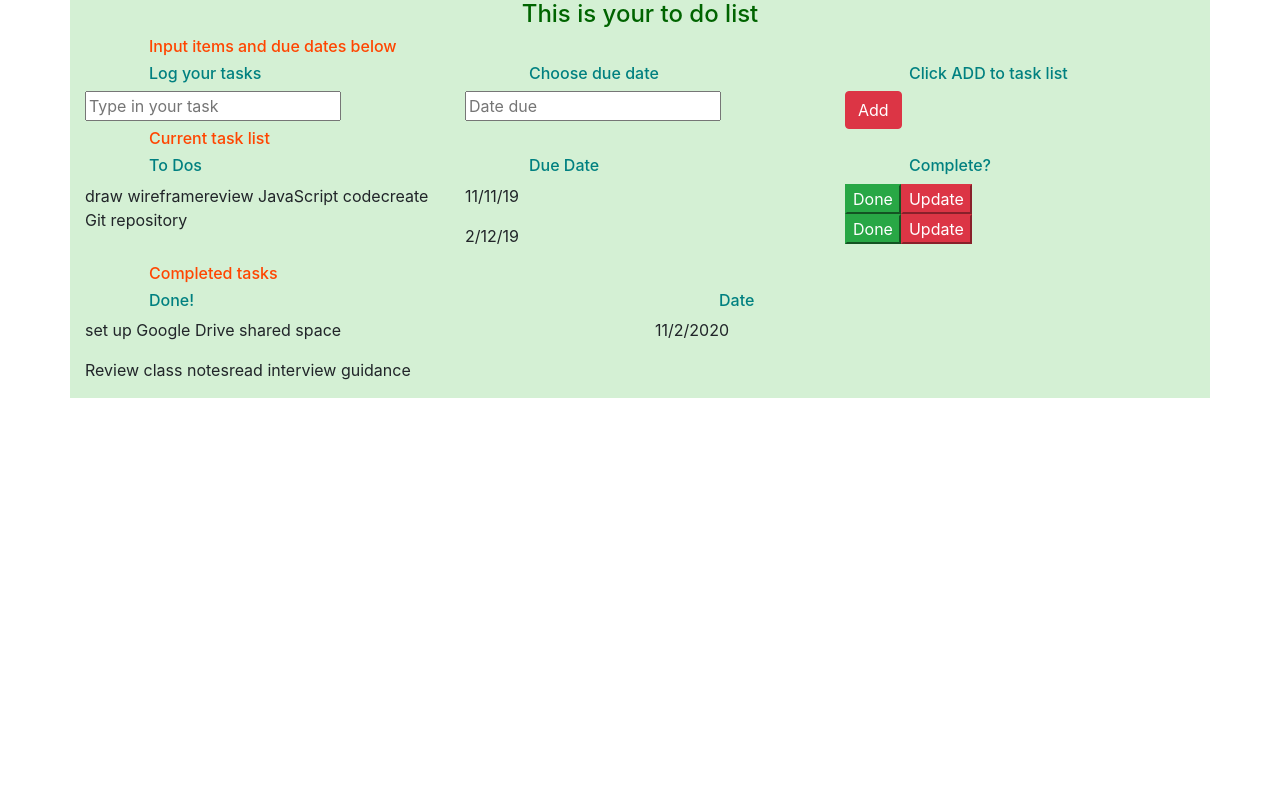
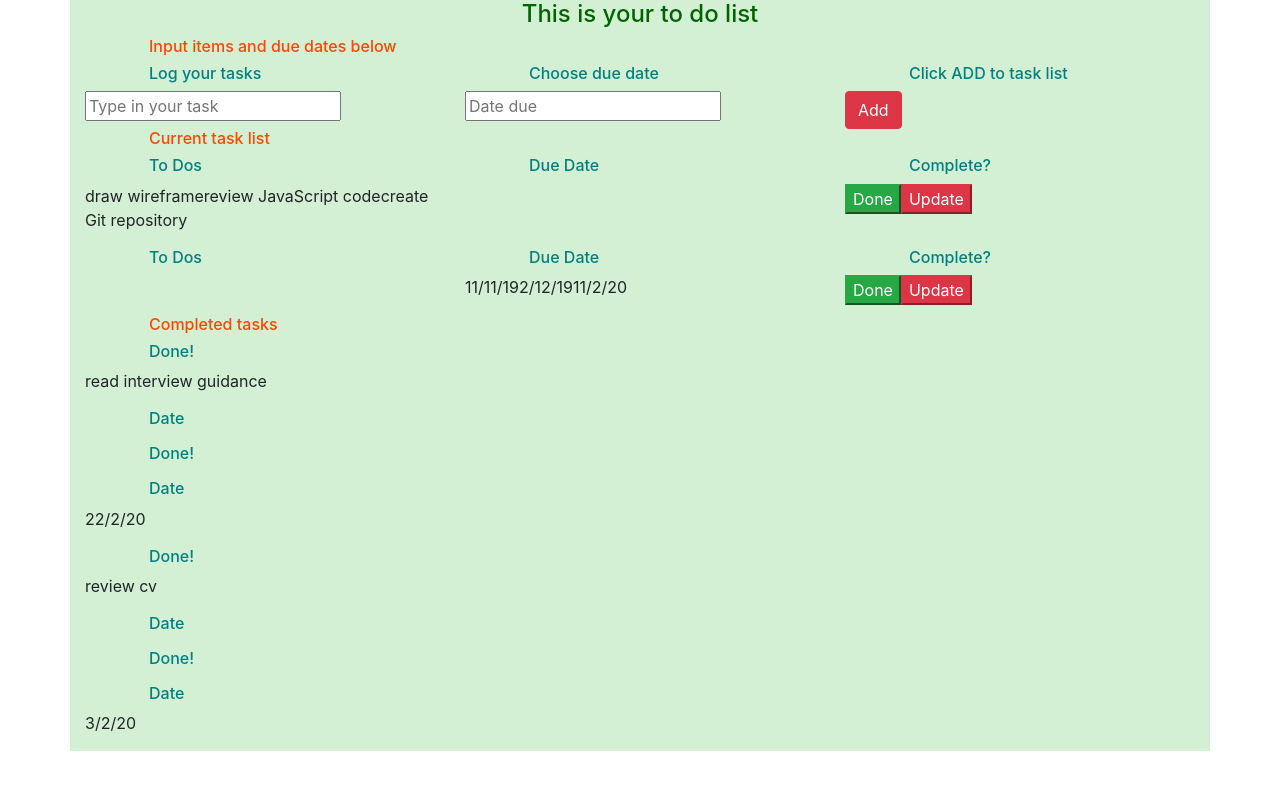
Before and after one commit to sm-g19/todoappfrontend, a React (Create React App) app: page / in a window 1280 px wide. Shown: the top 790 px of the page. Built offline with nearby package versions, Linux system fonts and the light colour scheme.

Commit message:
another small step re props

```diff
--- a/src/App.js
+++ b/src/App.js
@@ -11,12 +11,24 @@ class App extends React.Component {
     return (
       <div className="container">
         <Header />
-        <h2>Input items and due dates below</h2>
-        <TaskInput />
-        <h2>Current task list</h2>
-        <TaskList taskName={["draw wireframe", "review JavaScript code", "create Git repository"]} />
-        <h2>Completed tasks</h2>
-        <DoneList taskDone={["Review class notes", "read interview guidance"]} />
+        <div>
+          <h2>Input items and due dates below</h2>
+          <TaskInput />
+        </div>
+        <div>
+          <h2>Current task list</h2>
+          {/* export the task list in two columns, on the left the taskName and on the right the dueDate,
+          a third column on the right has the Done and Update buttons in it for each task */}
+          <TaskList taskName={["draw wireframe", "review JavaScript code", "create Git repository"]} />
+          <TaskList dueDate={["11/11/19", "2/12/19", "11/2/20"]} />
+        </div>
+        <div>
+          <h2>Completed tasks</h2>
+          <DoneList taskDone={"read interview guidance"} />
+          <DoneList doneDate={"22/2/20"} />
+          <DoneList taskDone={"review cv"} />
+          <DoneList doneDate={"3/2/20"} />
+        </div>
       </div>
     );
   }
--- a/src/components/AddTask.js
+++ b/src/components/AddTask.js
@@ -3,7 +3,7 @@ import React from 'react';
 class AddTask extends React.Component {
     state = {
         taskName: "",
-        dueDate:"18/11/19"
+        dueDate: Date
     };
 
     updateTaskName = event =>
--- a/src/components/DoneList.js
+++ b/src/components/DoneList.js
@@ -1,23 +1,18 @@
 import React from 'react';
+
 
 class DoneList extends React.Component {
   render() {
     return (
 
       <div className="row">
-        <div className="col-12 col-sm-6">
+        <div className="col-12">
           <h3>Done!</h3>
-          <p>set up Google Drive shared space</p>
-          {/* <DoneList taskDone="Review class notes" />
-              <DoneList taskDone="read interview guidance" /> */}
-           <p className="taskDone">{this.props.taskDone}</p>
+          <p className="taskDone">{this.props.taskDone}</p>
         </div>
         <div className="col 12 col-sm-6">
           <h3>Date</h3>
-          <p>11/2/2020</p>
-          {/* <DoneList dateDone="3/2/20" />
-              <DoneList dateDone="22/2/20" />
-          <p className="dateDone">{this.props.dateDone}</p> */}
+          <p className="doneDate">{this.props.doneDate}</p>
         </div>
       </div>
     );
--- a/src/components/TaskList.js
+++ b/src/components/TaskList.js
@@ -1,27 +1,24 @@
 import React from 'react';
+
 
 class TaskList extends React.Component {
     render() {
         return (
             <div className="row">
                 <div className="col-12 col-sm-4">
-                    <h3>To Dos</h3>
+                 <h3>To Dos</h3>
                     {/* <p>draw wireframe</p>
-                    <p>review JavaScript code</p> */}
+                    <p>review JavaScript code</p>   */}
                     <p className="taskName">{this.props.taskName}</p>
-
                 </div>
                 <div className="col-12 col-sm-4">
-                    <h3>Due Date</h3>
-                    <p>11/11/19</p>
-                    <p>2/12/19</p>
-                {/* <p className="dueDate">{this.props.dueDate}</p> */}
+                <h3>Due Date</h3>
+                    {/* <p>11/11/19</p>
+                    <p>2/12/19</p> */}
+                <p className="dueDate">{this.props.dueDate}</p>
                 </div>
                 <div className="col-12 col-sm-4">
                     <h3>Complete?</h3>
-                    <button className="btn-success">Done</button>
-                    <button className="btn-danger">Update</button>
-                    <br></br>
                     <button className="btn-success">Done</button>
                     <button className="btn-danger">Update</button>
                 </div>
```
